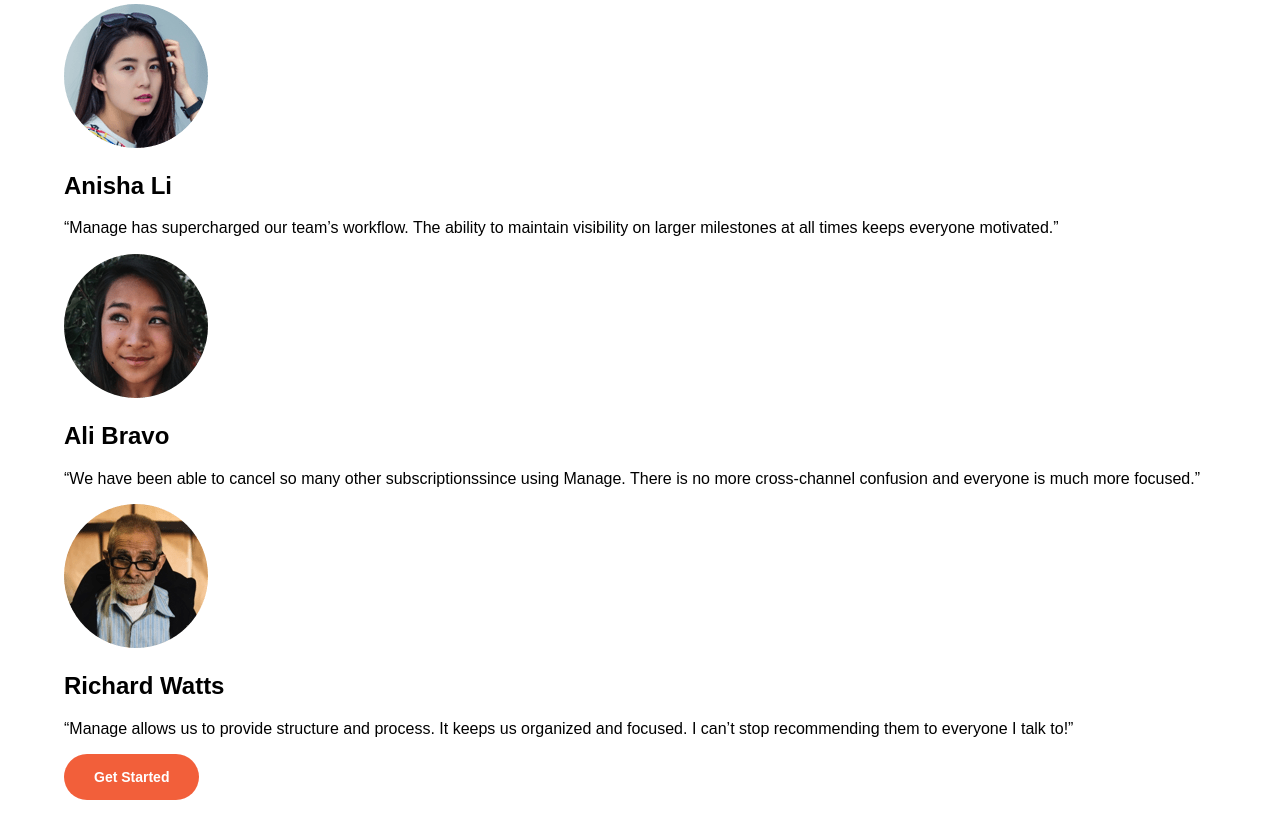
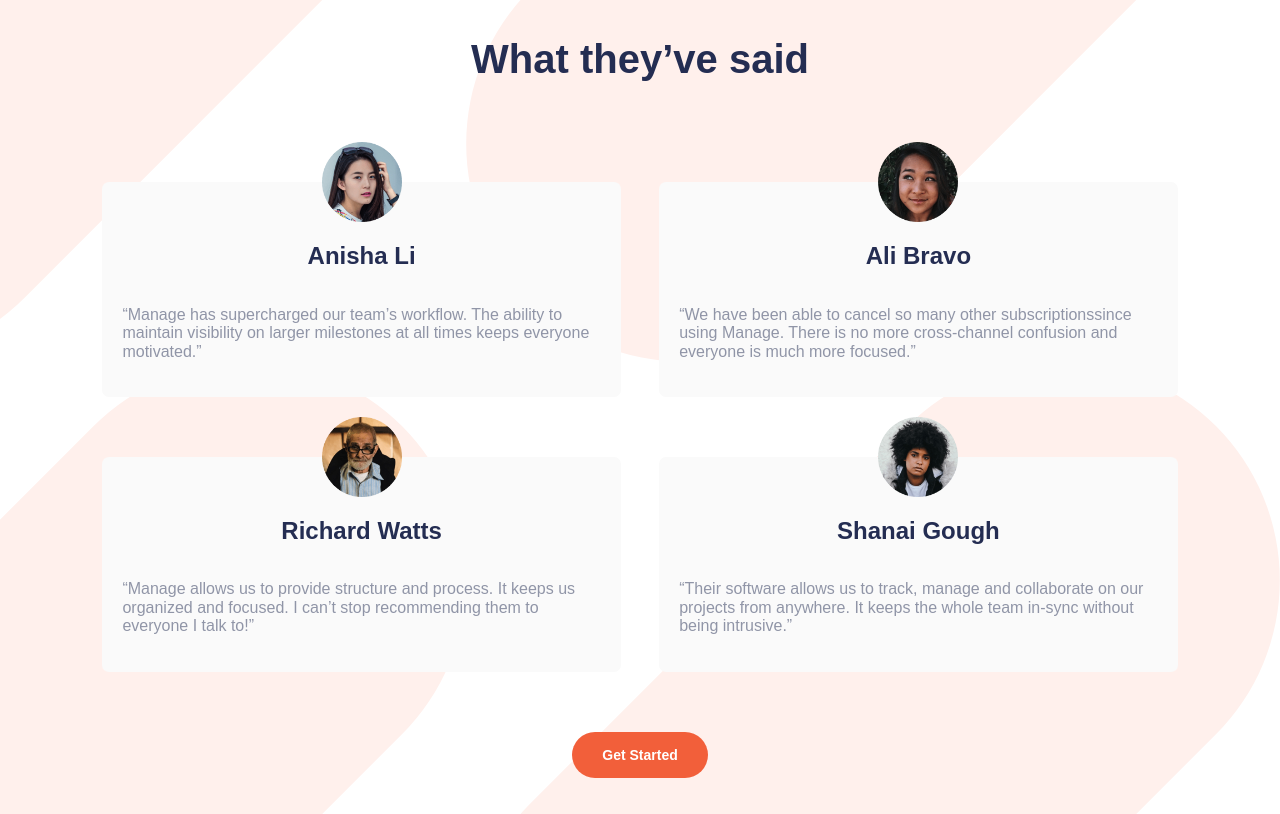
Before and after one commit to Rodrigo-Desing/FrontEndMentor-1, a plain HTML site: page index.html in a window 1280 px wide. Shown: the part 1226-2040 px from the top of the page. Drawn offline with Linux system fonts and the light colour scheme; a web font is replaced by a local one.

Commit message:
dando estilos a la Section Experiences

```diff
--- a/css/estilos.css
+++ b/css/estilos.css
@@ -14,6 +14,8 @@
 
 body{
 	font-family: Be Vietnam, sans-serif;
+	background: url(../img/bg3.svg);
+	background-position: right;
 }
 figure{
 	margin: 0;
@@ -126,3 +128,53 @@ figure{
 	line-height: 30px;
 }
 /*              Section Services            */
+
+
+/*              Section Experiences            */
+.experiences{
+	margin: 100px 0;
+}
+.experiences-box-cards{
+	display: flex;
+	flex-wrap: wrap;
+	justify-content: space-evenly;
+}
+.experiences__title{
+	text-align: center;
+	color: var(--Dark_Blue);
+	font-size: 40px;
+	margin-bottom: 100px;
+}
+.experiences__card{
+	width: 45%;
+	background: var(--Vary_Light_Gray);
+	border-radius: 7px;
+	padding: 20px;
+	position: relative;
+
+	display: flex;
+	flex-direction: column;
+	align-items: center;
+	justify-content: space-around;
+	margin-bottom: 60px;
+}
+.experiences__card-img{
+	width: 80px;
+	position: absolute;
+	top:-40px;
+	object-fit: cover;
+}
+.experiences__card-title{
+	text-align: center;
+	margin-top: 40px;
+	color: var(--Dark_Blue);
+}
+.experiences__card-text{
+	text-align: justify-all;
+	color: var(--Dark_Grayish_Blue);
+}
+.experiences__btn{
+	display: block;
+	margin: auto;
+}
+/*              Section Experiences            */
--- a/index.html
+++ b/index.html
@@ -7,6 +7,7 @@
   <link rel="stylesheet" href="https://fonts.google.com/specimen/Be+Vietnam">
   <link rel="stylesheet" href="css/normalize.css">
   <link rel="stylesheet" href="css/estilos.css">
+  <link rel="shortcut icon" href="img/favicon-32x34.svg">
   <title>Frontend Mentor | Manage landing page</title>
 </head>
 <body>
@@ -89,43 +90,54 @@
       </article>
     </section>
     <section class="experiences">
-      <h2 class="services title">
+      <h2 class="experiences__title">
          What they’ve said
       </h2>
-      <article class="services-box-cards">
-        <div class="services__card">
-          <img src="img/avatar-anisha.png" alt="" class="services__card-img">
-          <h2 class="services__card-title">
+      <article class="experiences-box-cards">
+        <div class="experiences__card">
+          <img src="img/avatar-anisha.png" alt="" class="experiences__card-img">
+          <h2 class="experiences__card-title">
             Anisha Li
           </h2>
-          <p class="services__card-text">
+          <p class="experiences__card-text">
             “Manage has supercharged our team’s workflow. The ability to maintain
             visibility on larger milestones at all times keeps everyone motivated.”
           </p>
         </div>
-        <div class="services__card">
-          <img src="img/avatar-ali.png" alt="" class="services__card-img">
-          <h2 class="services__card-title">
+        <div class="experiences__card">
+          <img src="img/avatar-ali.png" alt="" class="experiences__card-img">
+          <h2 class="experiences__card-title">
               Ali Bravo
           </h2>
-          <p class="services__card-text">
+          <p class="experiences__card-text">
             “We have been able to cancel so many other subscriptionssince using
             Manage. There is no more cross-channel confusion and everyone is much
             more focused.”
           </p>
         </div>
-        <div class="services__card">
-          <img src="img/avatar-richard.png" alt="" class="services__card-img">
-          <h2 class="services__card-title">
+        <div class="experiences__card">
+          <img src="img/avatar-richard.png" alt="" class="experiences__card-img">
+          <h2 class="experiences__card-title">
              Richard Watts
           </h2>
-          <p class="services__card-text">
+          <p class="experiences__card-text">
             “Manage allows us to provide structure and process. It keeps us organized
             and focused. I can’t stop recommending them to everyone I talk to!”
           </p>
         </div>
-        <button class="btn">Get Started</button>
+        <div class="experiences__card">
+          <img src="img/avatar-shanai.png" alt="" class="experiences__card-img">
+          <h2 class="experiences__card-title">
+              Shanai Gough
+          </h2>
+          <p class="experiences__card-text">
+            “Their software allows us to track, manage and collaborate on our
+            projects  from anywhere. It keeps the whole team in-sync without being
+            intrusive.”
+          </p>
+        </div>
       </article>
+      <button class="btn experiences__btn">Get Started</button>
     </section>
   </main>
   <section class="publicidad">
@@ -167,14 +179,9 @@
     </form>
   </footer>
 </div>
-<!--
-  Shanai Gough
-  “Their software allows us to track, manage and collaborate on our projects
-  from anywhere. It keeps the whole team in-sync without being intrusive.”
-  <div class="attribution">
-    Challenge by <a href="https://www.frontendmentor.io?ref=challenge" target="_blank">Frontend Mentor</a>.
-    Coded by <a href="#">Your Name Here</a>.
-  </div> -->
-  <script src="js/main.js" async></script>
-</body>
-</html>
+
+
+<!--   <div class="attribution"> Challenge by <a
+href="https://www.frontendmentor.io?ref=challenge" target="_blank">Frontend
+Mentor</a>.  Coded by <a href="#">Your Name Here</a>. </div> --> <script
+src="js/main.js" async></script> </body> </html>
```
Also changed, not shown: img/bg1.svg (renamed from img/bg-simplify-section-desktop.svg), img/bg2.svg (renamed from img/bg-simplify-section-mobile.svg), img/bg3.svg (renamed from img/bg-tablet-pattern.svg).
